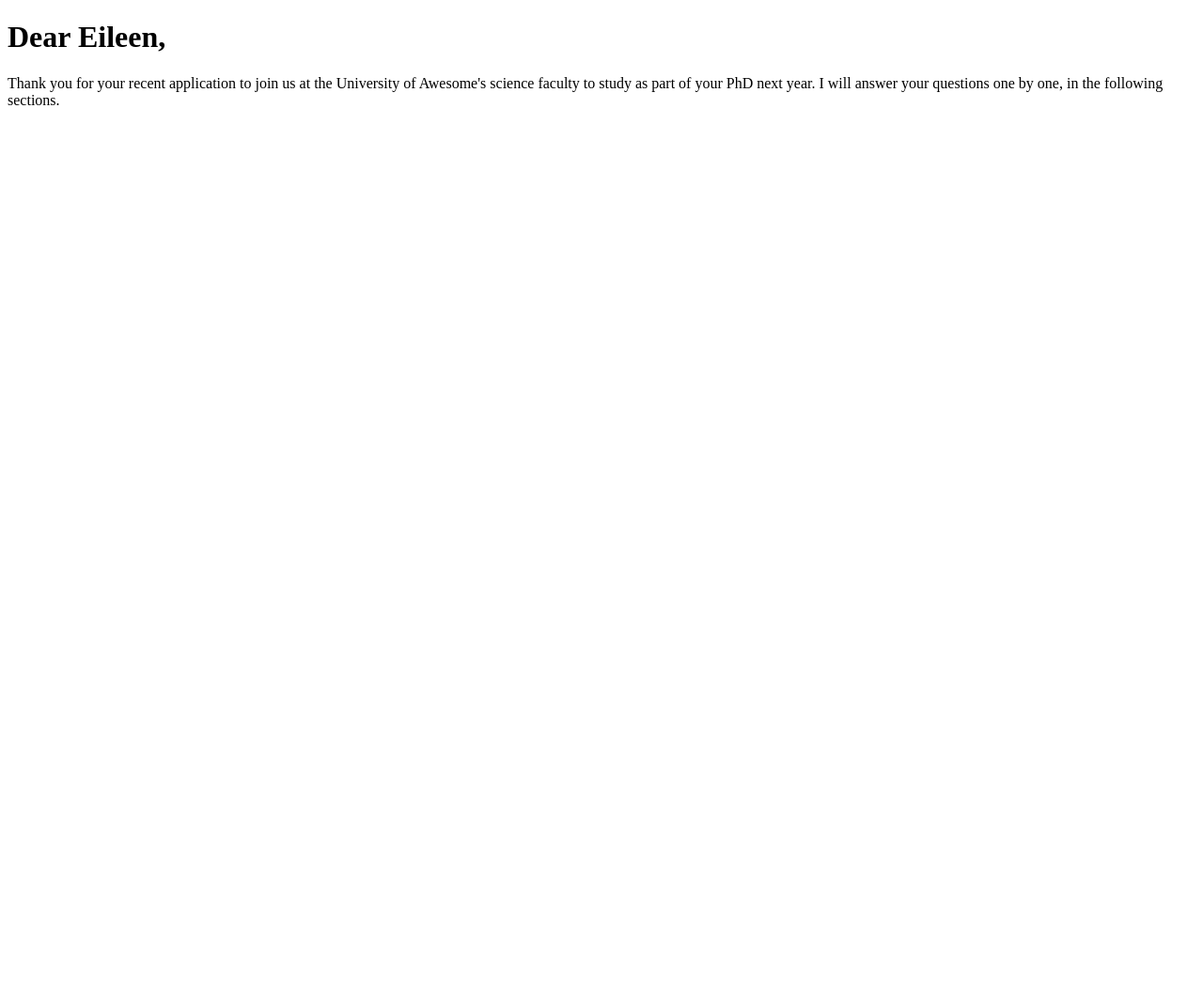
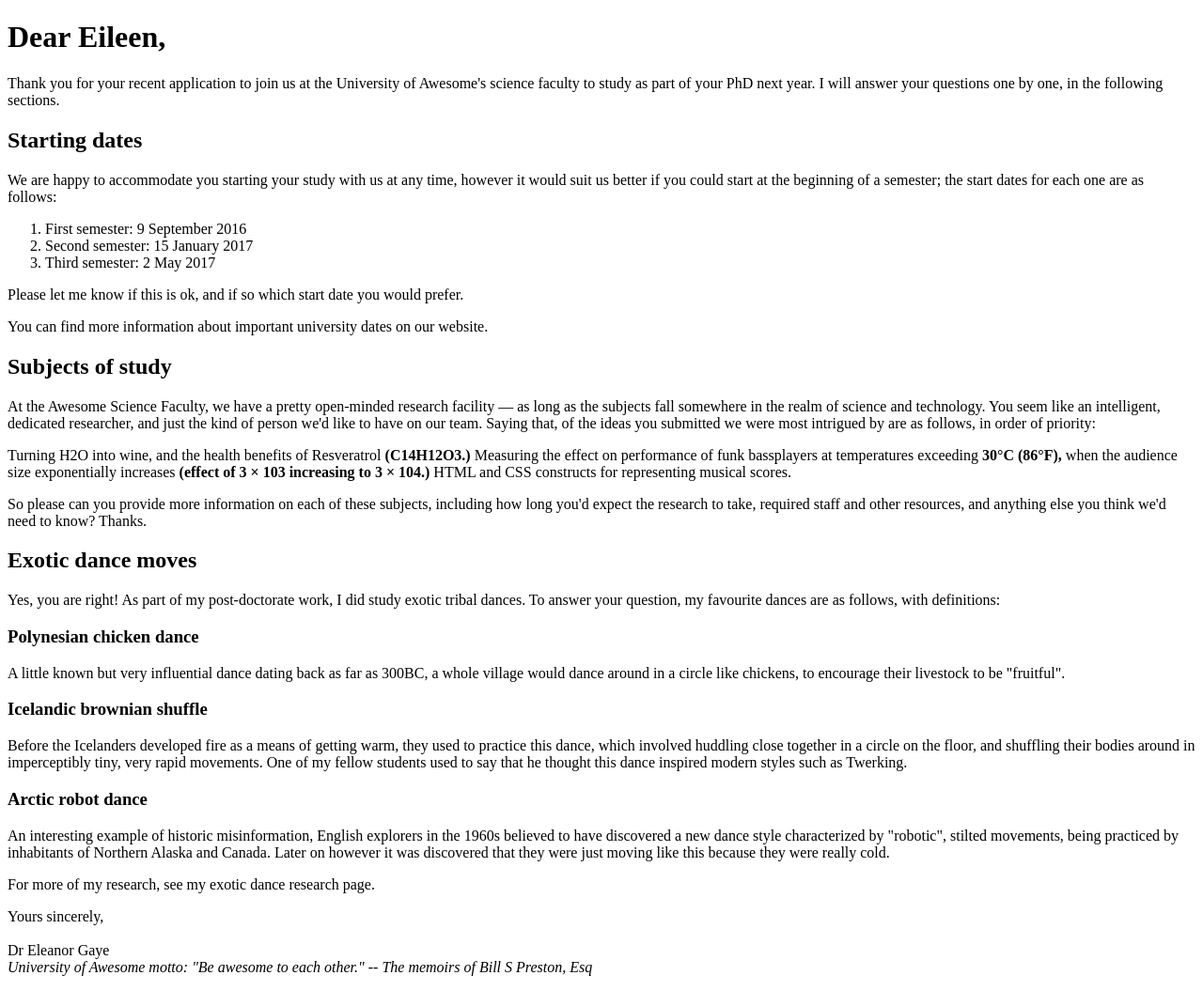
Before and after one commit to jrsmx/Introduction-To-HTML-P5, a plain HTML site: page index.html in a window 1280 px wide. Shown: the whole page at 94% size. Before the commit the page ends 800 px from the top, so only its background shows below. Drawn offline with Linux system fonts and the light colour scheme.

Commit message:
completed project

```diff
--- a/index.html
+++ b/index.html
@@ -8,5 +8,54 @@
         <h1>Dear Eileen,</h1>
 
         <p>Thank you for your recent application to join us at the University of Awesome's science faculty to study as part of your PhD next year. I will answer your questions one by one, in the following sections.</p>
+
+        <h2>Starting dates</h2>
+
+        <p>We are happy to accommodate you starting your study with us at any time, however it would suit us better if you could start at the beginning of a semester; the start dates for each one are as follows:</p>
+
+        <ol>
+            <li>First semester: 9 September 2016</li>
+            <li>Second semester: 15 January 2017</li>
+            <li>Third semester: 2 May 2017</li>
+        </ol>
+
+        <p>Please let me know if this is ok, and if so which start date you would prefer.</p>
+
+        <p>You can find more information about important university dates on our website.</p>
+
+        <h2>Subjects of study</h2>
+
+        <p>At the Awesome Science Faculty, we have a pretty open-minded research facility — as long as the subjects fall somewhere in the realm of science and technology. You seem like an intelligent, dedicated researcher, and just the kind of person we'd like to have on our team. Saying that, of the ideas you submitted we were most intrigued by are as follows, in order of priority:</p>
+
+        <p>Turning H2O into wine, and the health benefits of Resveratrol <strong>(C14H12O3.)</strong> Measuring the effect on performance of funk bassplayers at temperatures exceeding <strong>30°C (86°F),</strong> when the audience size exponentially increases <strong>(effect of 3 × 103 increasing to 3 × 104.)</strong> HTML and CSS constructs for representing musical scores.</p>
+
+        <p>So please can you provide more information on each of these subjects, including how long you'd expect the research to take, required staff and other resources, and anything else you think we'd need to know? Thanks.</p>
+
+        <h2>Exotic dance moves</h2>
+
+        <p>Yes, you are right! As part of my post-doctorate work, I did study exotic tribal dances. To answer your question, my favourite dances are as follows, with definitions:</p>
+
+        <h3>Polynesian chicken dance</h3>
+
+        <p>A little known but very influential dance dating back as far as 300BC, a whole village would dance around in a circle like chickens, to encourage their livestock to be "fruitful".</p>
+
+        <h3>Icelandic brownian shuffle</h3>
+
+        <p>Before the Icelanders developed fire as a means of getting warm, they used to practice this dance, which involved huddling close together in a circle on the floor, and shuffling their bodies around in imperceptibly tiny, very rapid movements. One of my fellow students used to say that he thought this dance inspired modern styles such as Twerking.</p>
+
+        <h3>Arctic robot dance</h3>
+
+        <p>An interesting example of historic misinformation, English explorers in the 1960s believed to have discovered a new dance style characterized by "robotic", stilted movements, being practiced by inhabitants of Northern Alaska and Canada. Later on however it was discovered that they were just moving like this because they were really cold.</p>
+
+        <p>For more of my research, see my exotic dance research page.</p>
+
+        <p>
+            Yours sincerely,<br>
+            <br>
+            Dr Eleanor Gaye<br>
+            <em>University of Awesome motto: "Be awesome to each other." -- The memoirs of Bill S Preston, Esq</em>
+        </p>
+
+
     </body>
 </html>
```
